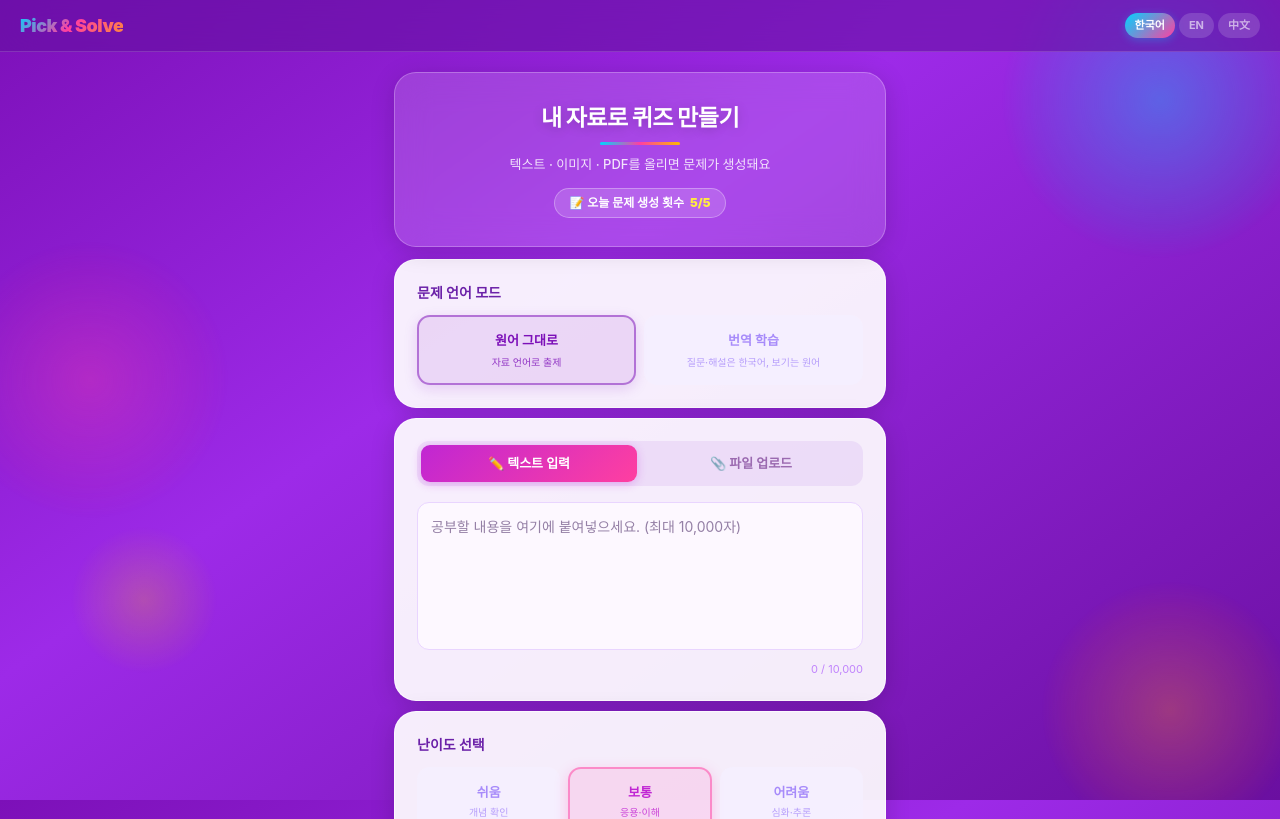
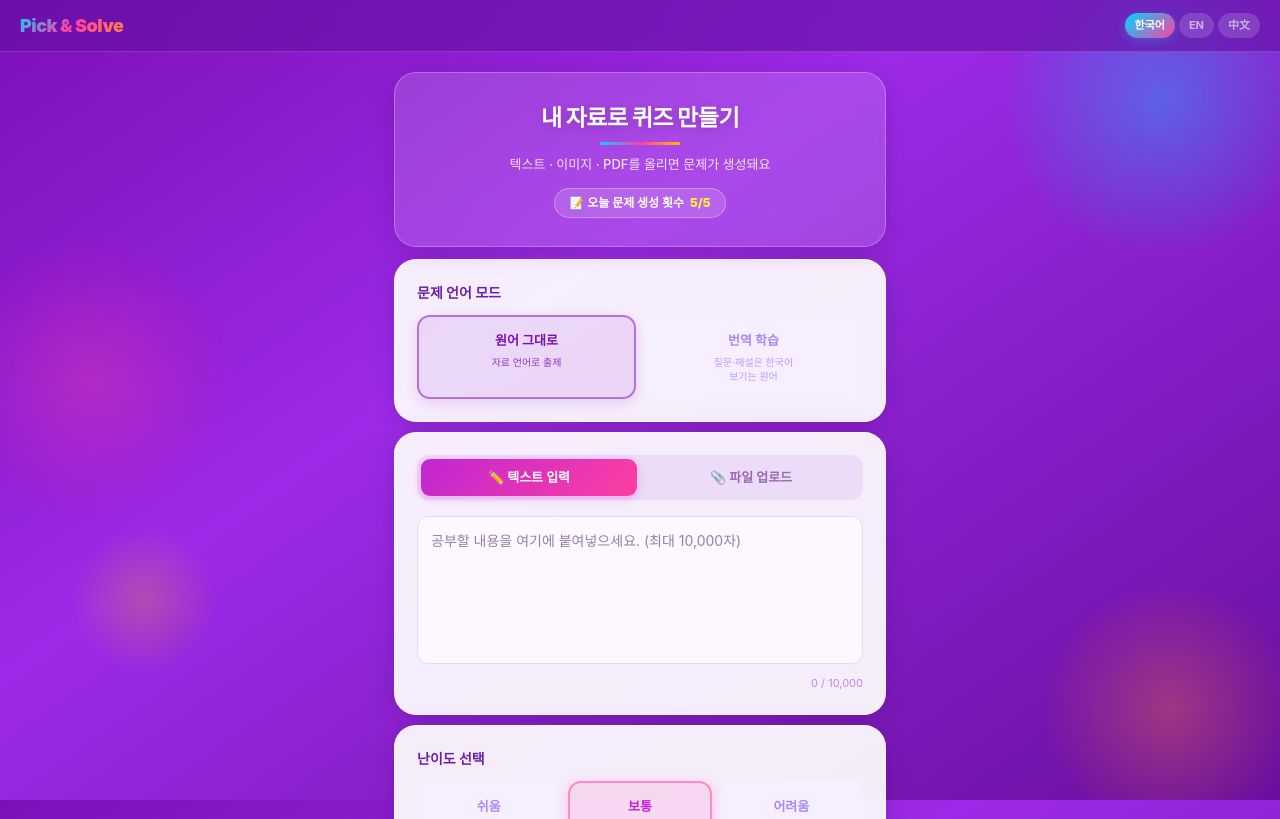
Before and after one commit to highstar24/picknsolve, a Next.js app: page / in a window 1280 px wide. Shown: the top 819 px of the page. Built offline with nearby package versions, Linux system fonts and the light colour scheme.

Commit message:
번역 학습 설명 줄바꿈 적용

```diff
--- a/app/page.tsx
+++ b/app/page.tsx
@@ -145,7 +145,7 @@ export default function HomePage() {
                   textAlign: 'center',
                 }}>
                   <span>{label}</span>
-                  <span style={{ fontSize: '10px', fontWeight: 500, opacity: 0.8, lineHeight: 1.4 }}>{desc}</span>
+                  <span style={{ fontSize: '10px', fontWeight: 500, opacity: 0.8, lineHeight: 1.4, whiteSpace: 'pre-line' }}>{desc}</span>
                 </button>
               )
             })}
--- a/lib/i18n.ts
+++ b/lib/i18n.ts
@@ -28,7 +28,7 @@ export const T = {
     quizLangSource: '원어 그대로',
     quizLangSourceDesc: '자료 언어로 출제',
     quizLangTranslate: '번역 학습',
-    quizLangTranslateDesc: '질문·해설은 한국어, 보기는 원어',
+    quizLangTranslateDesc: '질문·해설은 한국어\n보기는 원어',
     generateBtn: '✨ 문제 생성하기',
     generatingBtn: '⏳ 문제 생성 중...',
     fileHint: 'PDF 20페이지 이하 · 파일 10MB 이하 권장',
@@ -73,7 +73,7 @@ export const T = {
     quizLangSource: 'Source Language',
     quizLangSourceDesc: 'Questions in source language',
     quizLangTranslate: 'Translation Mode',
-    quizLangTranslateDesc: 'Questions in English, options in source',
+    quizLangTranslateDesc: 'Questions in English\nOptions in source',
     generateBtn: '✨ Generate Quiz',
     generatingBtn: '⏳ Generating...',
     fileHint: 'PDF max 20 pages · File max 10MB recommended',
@@ -118,7 +118,7 @@ export const T = {
     quizLangSource: '原文语言',
     quizLangSourceDesc: '按资料语言出题',
     quizLangTranslate: '翻译学习',
-    quizLangTranslateDesc: '题目用中文，选项用原文',
+    quizLangTranslateDesc: '题目用中文\n选项用原文',
     generateBtn: '✨ 生成题目',
     generatingBtn: '⏳ 生成中...',
     fileHint: 'PDF不超过20页 · 文件不超过10MB',
```
